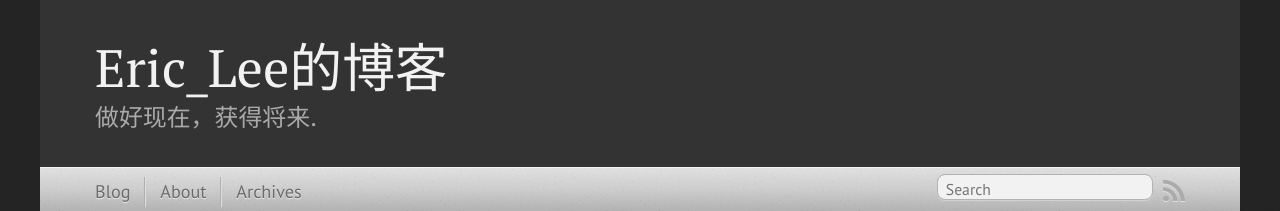
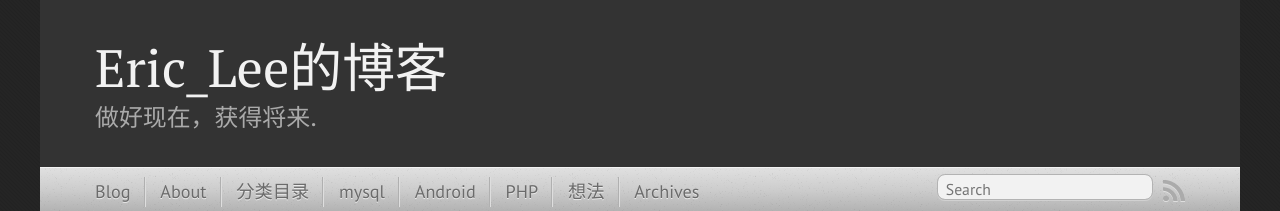
Before and after one commit to lixiaohui0733/lixiaohui0733.github.com, a plain HTML site: page about/index.html in a window 1280 px wide. Shown: the top 211 px of the page. Drawn offline with nearby package versions, Linux system fonts and the light colour scheme.

Commit message:
Site updated at 2015-09-06 13:19:17 UTC

```diff
--- a/about/index.html
+++ b/about/index.html
@@ -58,6 +58,11 @@
 <ul class="main-navigation">
   <li><a href="/">Blog</a></li>
   <li><a href="/blog/about">About</a></li>
+  <li><a href="/blog/categories">分类目录</a></li>
+  <li><a href="/blog/categories/mysql">mysql</a></li>
+  <li><a href="/blog/categories/android">Android</a></li>
+  <li><a href="/blog/categories/php">PHP</a></li>
+  <li><a href="/blog/categories/thinks">想法</a></li>
   <li><a href="/blog/archives">Archives</a></li>
 </ul>
 
--- a/atom.xml
+++ b/atom.xml
@@ -4,7 +4,7 @@
   <title><![CDATA[Eric_Lee的博客]]></title>
   <link href="http://lixiaohui0733.github.io/atom.xml" rel="self"/>
   <link href="http://lixiaohui0733.github.io/"/>
-  <updated>2015-09-06T18:51:45+08:00</updated>
+  <updated>2015-09-06T21:18:42+08:00</updated>
   <id>http://lixiaohui0733.github.io/</id>
   <author>
     <name><![CDATA[Eric_Lee]]></name>
```
Also changed, not shown: blog/2015/09/06/title/index.html (+5 -0 lines), blog/archives/index.html (+5 -0 lines), index.html (+5 -0 lines).
